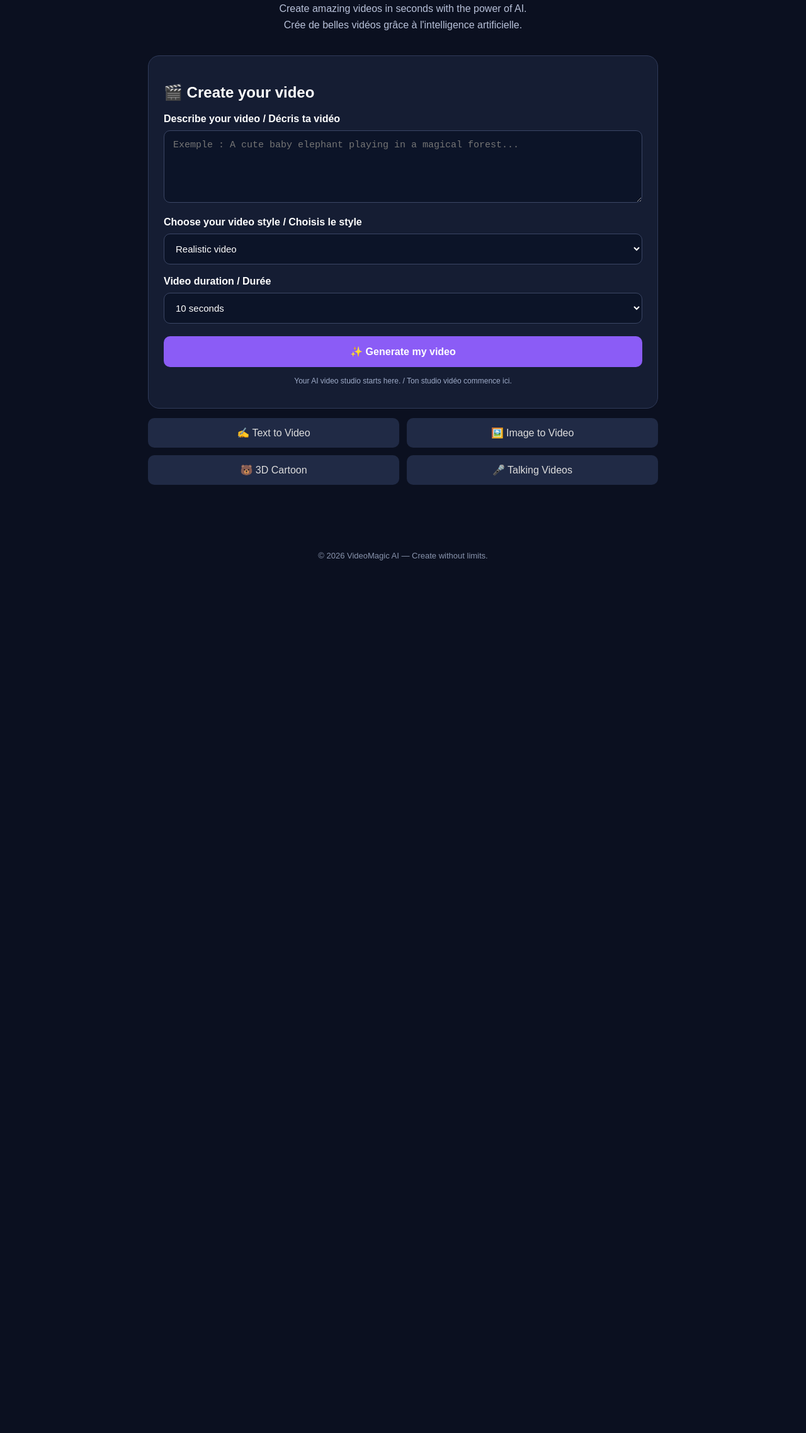
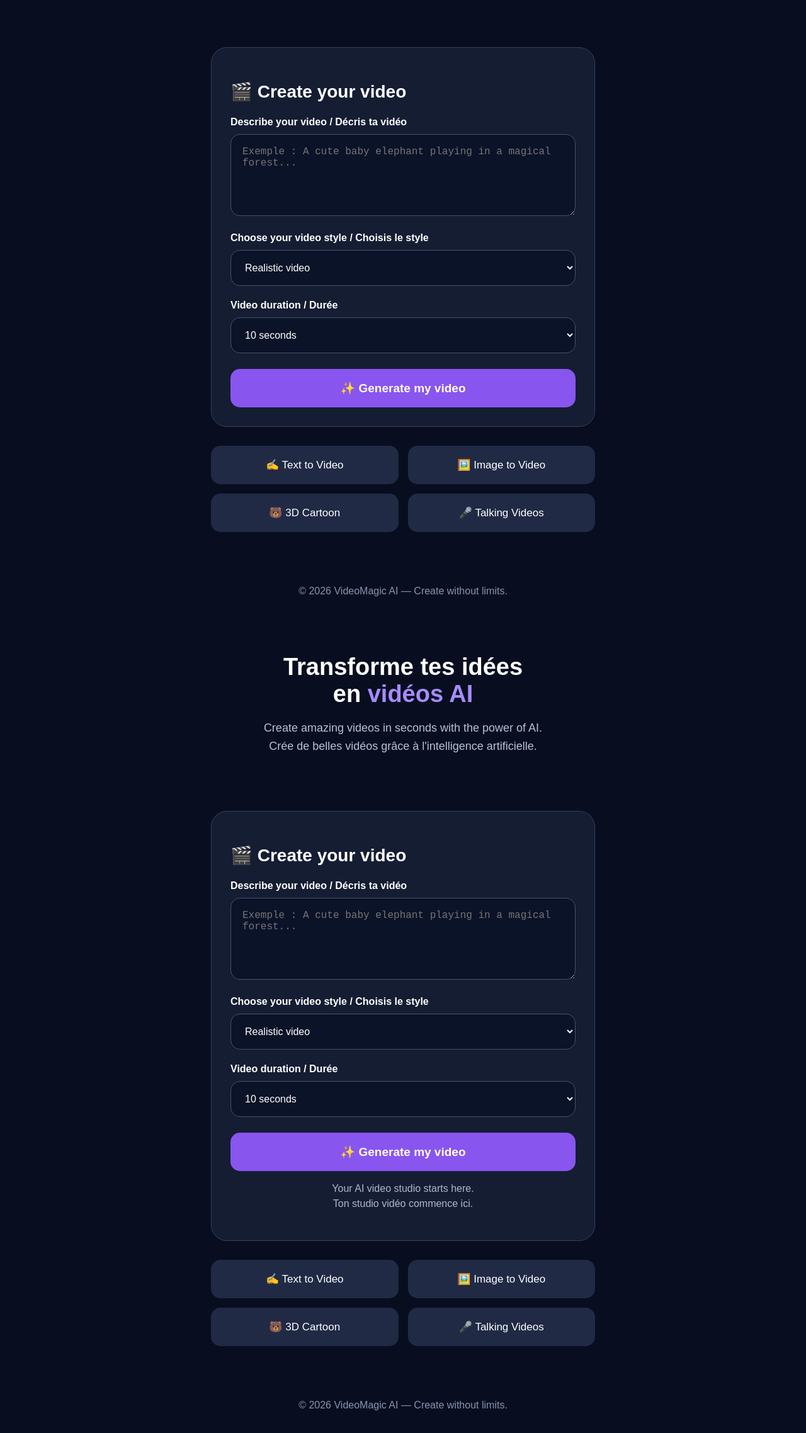
Before and after one commit to sb9543049-code/videomagic-ai, a plain HTML site: page index.html in a window 1280 px wide. Shown: the part 230-2506 px from the top of the page at 63% size. Before the commit the page ends 1150 px from the top, so only its background shows below. Drawn offline with Linux system fonts and the light colour scheme.

Commit message:
Update index.html

```diff
--- a/index.html
+++ b/index.html
@@ -1,3 +1,4 @@
+
 <!DOCTYPE html>
 <html lang="fr">
 <head>
@@ -6,59 +7,51 @@
 <title>VideoMagic AI</title>
 <style>
 *{box-sizing:border-box}
-body{margin:0;font-family:Arial,sans-serif;background:#0b1020;color:white}
-header{padding:22px 7%;display:flex;justify-content:space-between;align-items:center;border-bottom:1px solid #26304b}
-.logo{font-size:23px;font-weight:bold;color:#a78bfa}
-nav a{color:#ddd;text-decoration:none;margin-left:15px;font-size:14px}
-main{max-width:850px;margin:55px auto;padding:20px;text-align:center}
-h1{font-size:38px;margin-bottom:12px}
+body{margin:0;background:#080e20;color:white;font-family:Arial,sans-serif}
+header{text-align:center;padding:55px 20px 25px}
+h1{font-size:38px;margin:10px 0}
 h1 span{color:#a78bfa}
-.subtitle{color:#b8c1d9;line-height:1.6}
-.panel{background:#151d33;border:1px solid #303b5a;border-radius:18px;padding:24px;margin-top:35px;text-align:left}
-label{display:block;margin:18px 0 9px;font-weight:bold}
-textarea,select{width:100%;padding:14px;border-radius:10px;border:1px solid #3b4665;background:#0c1428;color:white;font-size:15px}
-textarea{height:115px;resize:vertical}
-button{width:100%;padding:15px;border:0;border-radius:10px;background:#8b5cf6;color:white;font-size:16px;font-weight:bold;margin-top:20px}
+header p{color:#b8c1d9;font-size:18px;line-height:1.6}
+main{max-width:650px;margin:auto;padding:20px}
+.panel{background:#151d33;border:1px solid #35405e;border-radius:25px;padding:30px}
+h2{font-size:27px}
+label{display:block;margin:22px 0 10px;font-weight:bold}
+textarea,select{width:100%;padding:18px;background:#0c1429;color:white;border:1px solid #45516e;border-radius:14px;font-size:17px}
+textarea{height:130px;resize:vertical}
+button{width:100%;padding:20px;margin-top:25px;background:#8955f5;color:white;border:0;border-radius:15px;font-size:19px;font-weight:bold}
 button:active{opacity:.8}
-.modes{display:grid;grid-template-columns:1fr 1fr;gap:12px;margin-top:15px}
-.mode{background:#202a45;padding:14px;border-radius:10px;text-align:center;color:#ddd}
-.note{font-size:12px;color:#9eabc8;text-align:center;margin-top:15px}
-footer{text-align:center;color:#8994ad;padding:30px;font-size:13px}
-@media(max-width:500px){h1{font-size:30px}nav a{margin-left:7px;font-size:12px}}
+#result{margin-top:20px;color:#c4b5fd;line-height:1.6}
+.modes{display:grid;grid-template-columns:1fr 1fr;gap:15px;margin-top:25px}
+.mode{background:#202a45;padding:22px 10px;border-radius:15px;text-align:center}
+footer{text-align:center;color:#8994b1;padding:45px 10px}
 </style>
 </head>
 <body>
 <header>
-<div class="logo">✨ VideoMagic AI</div>
-<nav><a href="#">Accueil</a><a href="#create">Créer</a></nav>
+<h1>Transforme tes idées<br>en <span>vidéos AI</span></h1>
+<p>Create amazing videos in seconds with AI.<br>Crée de belles vidéos grâce à l'intelligence artificielle.</p>
 </header>
 <main>
-<h1>Transforme tes idées en <span>vidéos AI</span></h1>
-<p class="subtitle">Create amazing videos in seconds with the power of AI.<br>Crée de belles vidéos grâce à l'intelligence artificielle.</p>
-
-<div class="panel" id="create">
+<section class="panel">
 <h2>🎬 Create your video</h2>
 <label for="prompt">Describe your video / Décris ta vidéo</label>
 <textarea id="prompt" placeholder="Exemple : A cute baby elephant playing in a magical forest..."></textarea>
-
 <label for="style">Choose your video style / Choisis le style</label>
 <select id="style">
 <option>Realistic video</option>
 <option>3D Cartoon</option>
-<option>AI Talking Video</option>
-<option>Image to Video</option>
+<option>Anime</option>
+<option>Cinematic</option>
+<option>Talking Video</option>
 </select>
-
 <label for="duration">Video duration / Durée</label>
 <select id="duration">
 <option>10 seconds</option>
 <option>15 seconds</option>
 </select>
-
-<button onclick="createVideo()">✨ Generate my video</button>
-<p class="note" id="message">Your AI video studio starts here. / Ton studio vidéo commence ici.</p>
-</div>
-
+<button id="generate">✨ Generate my video</button>
+<div id="result" aria-live="polite"></div>
+</section>
 <div class="modes">
 <div class="mode">✍️ Text to Video</div>
 <div class="mode">🖼️ Image to Video</div>
@@ -68,14 +61,93 @@ footer{text-align:center;color:#8994ad;padding:30px;font-size:13px}
 </main>
 <footer>© 2026 VideoMagic AI — Create without limits.</footer>
 <script>
-function createVideo(){
+document.getElementById("generate").addEventListener("click",function(){
 const prompt=document.getElementById("prompt").value.trim();
-const message=document.getElementById("message");
+const result=document.getElementById("result");
 if(!prompt){
-message.textContent="Please describe your video first. / Décris d'abord ta vidéo.";
+result.textContent="⚠️ Please describe your video first. Décris d'abord ta vidéo.";
 return;
 }
-message.textContent="Your idea is ready! Real AI video generation will be connected in the next development stage. / Ton idée est prête !";
+result.textContent="✅ Your request is ready! Ta demande est prête. La connexion au moteur IA sera ajoutée dans la prochaine étape.";
+});
+</script>
+</body>
+</html>
+
+<!DOCTYPE html>
+<html lang="fr">
+<head>
+<meta charset="UTF-8">
+<meta name="viewport" content="width=device-width, initial-scale=1.0">
+<title>VideoMagic AI</title>
+<style>
+*{box-sizing:border-box}
+body{margin:0;background:#080e20;color:white;font-family:Arial,sans-serif}
+header{text-align:center;padding:45px 20px 20px}
+h1{font-size:38px;margin:10px}
+h1 span{color:#a78bfa}
+.subtitle{color:#b8c1d9;line-height:1.6}
+main{max-width:650px;margin:30px auto;padding:20px}
+.panel{background:#151d33;border:1px solid #35405e;border-radius:25px;padding:30px}
+h2{font-size:28px}
+label{display:block;margin:22px 0 10px;font-weight:bold}
+textarea,select{width:100%;padding:18px;background:#0b1328;color:white;border:1px solid #45516e;border-radius:15px;font-size:16px}
+textarea{height:130px;resize:vertical}
+button{width:100%;padding:19px;margin-top:25px;border:0;border-radius:15px;background:#8955ef;color:white;font-size:19px;font-weight:bold}
+button:active{opacity:.8}
+.note{color:#aeb8d0;text-align:center;line-height:1.5}
+#result{display:none;margin-top:20px;padding:18px;background:#202a45;border-radius:15px;line-height:1.6}
+.modes{display:grid;grid-template-columns:1fr 1fr;gap:15px;margin-top:30px}
+.mode{background:#202a45;padding:20px 8px;text-align:center;border-radius:15px;font-size:17px}
+footer{text-align:center;color:#8994ad;padding:35px 10px}
+</style>
+</head>
+<body>
+<header>
+<h1>Transforme tes idées<br>en <span>vidéos AI</span></h1>
+<p class="subtitle">Create amazing videos in seconds with the power of AI.<br>Crée de belles vidéos grâce à l'intelligence artificielle.</p>
+</header>
+<main>
+<div class="panel">
+<h2>🎬 Create your video</h2>
+<label for="description">Describe your video / Décris ta vidéo</label>
+<textarea id="description" placeholder="Exemple : A cute baby elephant playing in a magical forest..."></textarea>
+<label for="style">Choose your video style / Choisis le style</label>
+<select id="style">
+<option>Realistic video</option>
+<option>3D Cartoon</option>
+<option>Anime</option>
+<option>Cinematic</option>
+<option>Talking Video</option>
+</select>
+<label for="duration">Video duration / Durée</label>
+<select id="duration">
+<option>10 seconds</option>
+<option>15 seconds</option>
+</select>
+<button onclick="generateVideo()">✨ Generate my video</button>
+<div id="result"></div>
+<p class="note">Your AI video studio starts here.<br>Ton studio vidéo commence ici.</p>
+</div>
+<div class="modes">
+<div class="mode">✍️ Text to Video</div>
+<div class="mode">🖼️ Image to Video</div>
+<div class="mode">🐻 3D Cartoon</div>
+<div class="mode">🎤 Talking Videos</div>
+</div>
+</main>
+<footer>© 2026 VideoMagic AI — Create without limits.</footer>
+<script>
+function generateVideo(){
+const description=document.getElementById("description").value.trim();
+const result=document.getElementById("result");
+if(!description){
+result.style.display="block";
+result.textContent="⚠️ Please describe your video first. Décris d'abord ta vidéo.";
+return;
+}
+result.style.display="block";
+result.innerHTML="<strong>🎉 Great! Your video idea is ready.</strong><br><br>Style: "+document.getElementById("style").value+"<br>Duration: "+document.getElementById("duration").value+"<br><br>✅ Your request is saved in this demo. The real AI video engine will be connected soon.";
 }
 </script>
 </body>
```
